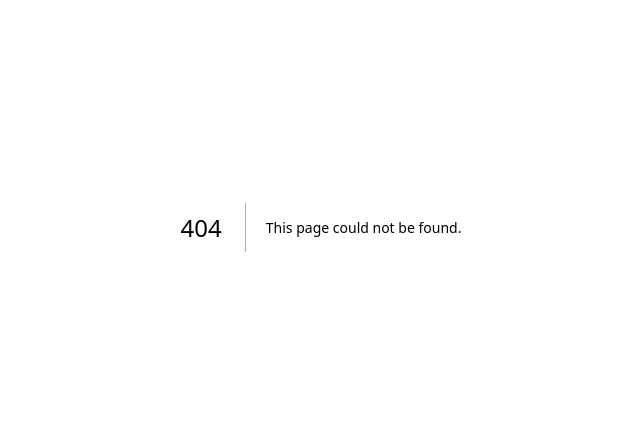
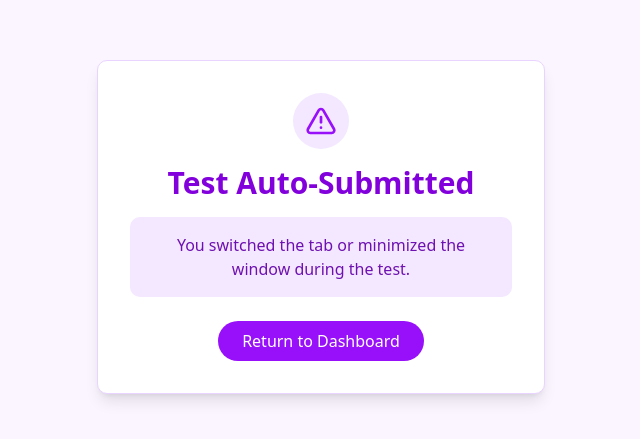
Before and after one commit to srishtisoni7541/AI-Mocker, a Next.js app: page /test-submitted in a window 1280 px wide. Before the commit this address had no page. Shown: the part 173-612 px from the top of the page, without its empty margins (319-959 px from the left). Built offline with nearby package versions, Linux system fonts and the light colour scheme.

Commit message:
test auto submission done with tab switching

```diff
--- a/app/dashboard/interview/[interview]/start/page.jsx
+++ b/app/dashboard/interview/[interview]/start/page.jsx
@@ -1,3 +1,4 @@
+
 'use client';
 
 import { db } from '@/utils/db';
@@ -6,17 +7,17 @@ import { eq } from 'drizzle-orm';
 import React, { useEffect, useState } from 'react';
 import QuestionSection from './_components/QuestionSection';
 import RecordAnswerSection from './_components/RecordAnswerSection';
+import { useRouter } from 'next/navigation';
 
-const StartInterview = ({ params }) => { // ✅ Capital S
-
+const StartInterview = ({ params }) => {
   const [interviewData, setInterviewData] = useState(null);
   const [mockInterviewQuestions, setMockInterviewQuestions] = useState([]);
-  const [activeQuestionIndex,setActiveQuestionIndex]=useState(0);
-  console.log(mockInterviewQuestions);
+  const [activeQuestionIndex, setActiveQuestionIndex] = useState(0);
+  const router = useRouter();
 
   useEffect(() => {
     getInterviewDetails();
-  }, [params.interview]);  // ✅ params.interview add kiya dependency mein
+  }, [params.interview]);
 
   const getInterviewDetails = async () => {
     try {
@@ -25,21 +26,13 @@ const StartInterview = ({ params }) => { // ✅ Capital S
         .from(MockInterview)
         .where(eq(MockInterview.mockId, params.interview));
 
-
       if (result.length > 0) {
         const jsonMockRes = result[0].jsonMockRes;
 
-
         try {
-          // Step 1: Clean the JSON string
           let cleanedJsonMockRes = jsonMockRes.replace(/\\"/g, '"');
           cleanedJsonMockRes = cleanedJsonMockRes.replace(/}{/g, '},{');
-
-          // Step 2: Make it an array format
           const parsedMockRes = JSON.parse(`[${cleanedJsonMockRes}]`);
-
-
-          // Step 3: Set the parsed data
           setMockInterviewQuestions(parsedMockRes);
           setInterviewData(result[0]);
         } catch (parseError) {
@@ -53,21 +46,65 @@ const StartInterview = ({ params }) => { // ✅ Capital S
     }
   };
 
+  // ✅ Auto-submit function
+  const handleAutoSubmit = async () => {
+    try {
+      await fetch('/api/submit-test', {
+        method: 'POST',
+        headers: { 'Content-Type': 'application/json' },
+        body: JSON.stringify({
+          interviewId: params.interview,
+          status: 'auto-submitted',
+        }),
+      });
+      router.push('/test-submitted');
+    } catch (error) {
+      console.error('Auto submission failed:', error);
+    }
+  };
+
+  // ✅ Tab switch / minimize detection
+  useEffect(() => {
+    const handleVisibilityChange = () => {
+      if (document.hidden) {
+        handleAutoSubmit();
+      }
+    };
+
+    const handleWindowBlur = () => {
+      handleAutoSubmit();
+    };
+
+    document.addEventListener('visibilitychange', handleVisibilityChange);
+    window.addEventListener('blur', handleWindowBlur);
+
+    return () => {
+      document.removeEventListener('visibilitychange', handleVisibilityChange);
+      window.removeEventListener('blur', handleWindowBlur);
+    };
+  }, []);
+
   return (
     <div>
+      {/* ⚠️ Warning */}
+      <div className="bg-red-100 text-red-800 p-3 text-center font-semibold">
+        ⚠️ Don’t switch tabs or minimize the window — your mock test will be auto-submitted.
+      </div>
+
       <div className="grid grid-cols-1 md:grid-cols-2">
-        <QuestionSection mockInterviewQuestions={mockInterviewQuestions}
-        activeQuestionIndex={activeQuestionIndex}
+        <QuestionSection
+          mockInterviewQuestions={mockInterviewQuestions}
+          activeQuestionIndex={activeQuestionIndex}
         />
-        <RecordAnswerSection mockInterviewQuestions={mockInterviewQuestions}
-        activeQuestionIndex={activeQuestionIndex}
-      setActiveQuestionIndex={setActiveQuestionIndex}
-        interviewData={interviewData}/>
-
-
+        <RecordAnswerSection
+          mockInterviewQuestions={mockInterviewQuestions}
+          activeQuestionIndex={activeQuestionIndex}
+          setActiveQuestionIndex={setActiveQuestionIndex}
+          interviewData={interviewData}
+        />
       </div>
     </div>
   );
 };
 
-export default StartInterview; // ✅ Correct
+export default StartInterview;
--- /dev/null
+++ b/app/test-submitted/page.jsx
@@ -0,0 +1,79 @@
+
+// import { AlertTriangle } from "lucide-react";
+
+// export default function TestSubmitted() {
+//   return (
+//     <div className="flex h-screen items-center justify-center flex-col bg-purple-50 p-6">
+//       <div className="bg-white rounded-lg shadow-lg p-8 max-w-md w-full border border-purple-200">
+//         <div className="flex items-center justify-center mb-4">
+//           <div className="bg-purple-100 p-3 rounded-full">
+//             <AlertTriangle size={32} className="text-purple-600" />
+//           </div>
+//         </div>
+
+//         <h1 className="text-3xl font-bold text-purple-700 text-center mb-4">
+//           Test Auto-Submitted
+//         </h1>
+
+//         <div className="bg-purple-100 p-4 rounded-lg mb-6">
+//           <p className="text-purple-800 text-center">
+//             You switched the tab or minimized the window during the test.
+//           </p>
+//         </div>
+
+//         <div className="flex justify-center">
+//           <button className="bg-purple-600 hover:bg-purple-700 text-white font-medium py-2 px-6 rounded-full transition-colors duration-300">
+//             Return to Dashboard
+//           </button>
+//         </div>
+//       </div>
+//     </div>
+//   );
+// }
+
+
+
+
+'use client';
+
+import { AlertTriangle } from "lucide-react";
+import { useRouter } from "next/navigation";
+
+export default function TestSubmitted() {
+  const router = useRouter();
+
+  const handleReturn = () => {
+    router.push('/dashboard');
+  };
+
+  return (
+    <div className="flex h-screen items-center justify-center flex-col bg-purple-50 p-6">
+      <div className="bg-white rounded-lg shadow-lg p-8 max-w-md w-full border border-purple-200">
+        <div className="flex items-center justify-center mb-4">
+          <div className="bg-purple-100 p-3 rounded-full">
+            <AlertTriangle size={32} className="text-purple-600" />
+          </div>
+        </div>
+
+        <h1 className="text-3xl font-bold text-purple-700 text-center mb-4">
+          Test Auto-Submitted
+        </h1>
+
+        <div className="bg-purple-100 p-4 rounded-lg mb-6">
+          <p className="text-purple-800 text-center">
+            You switched the tab or minimized the window during the test.
+          </p>
+        </div>
+
+        <div className="flex justify-center">
+          <button
+            onClick={handleReturn}
+            className="bg-purple-600 hover:bg-purple-700 text-white font-medium py-2 px-6 rounded-full transition-colors duration-300"
+          >
+            Return to Dashboard
+          </button>
+        </div>
+      </div>
+    </div>
+  );
+}
```
